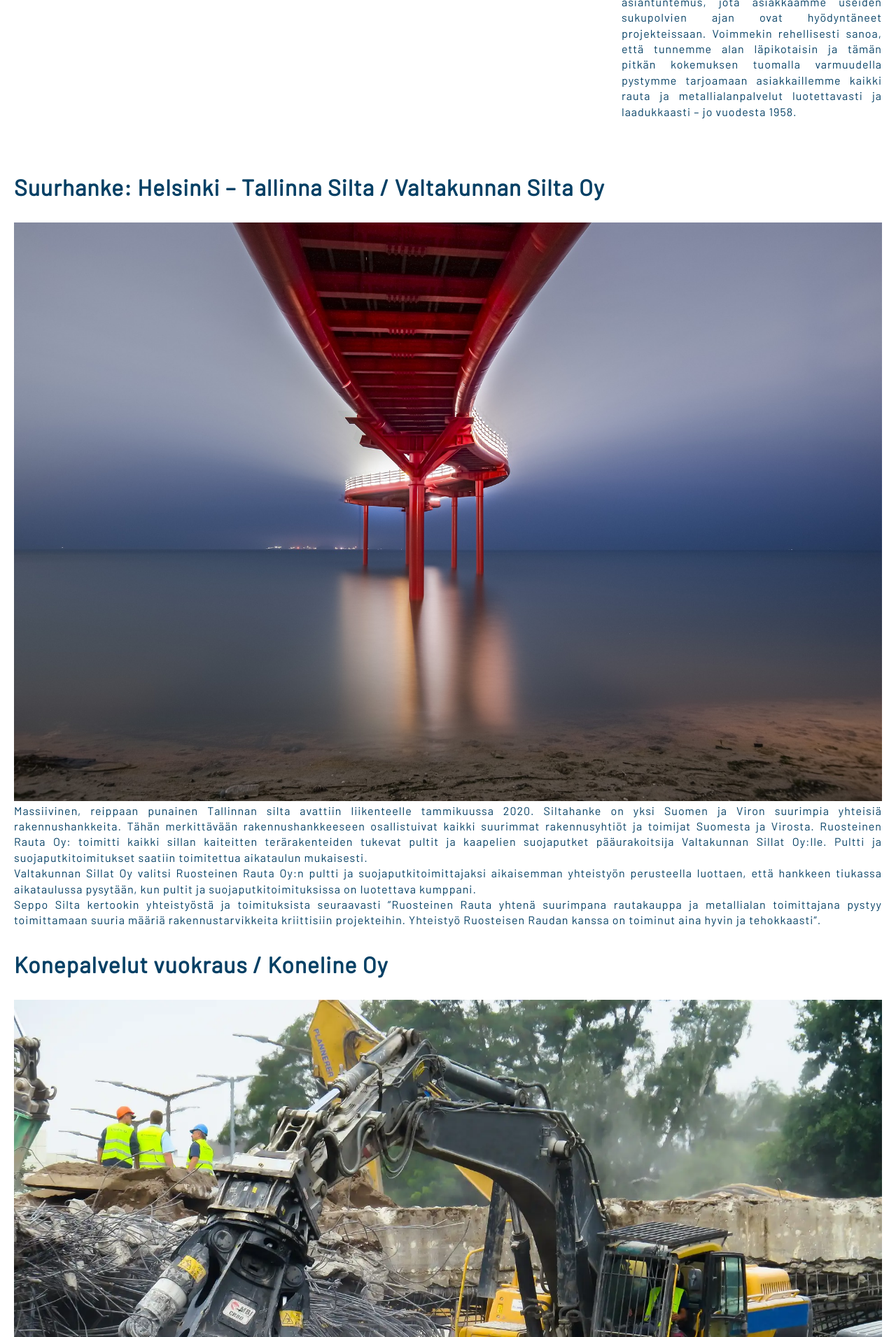
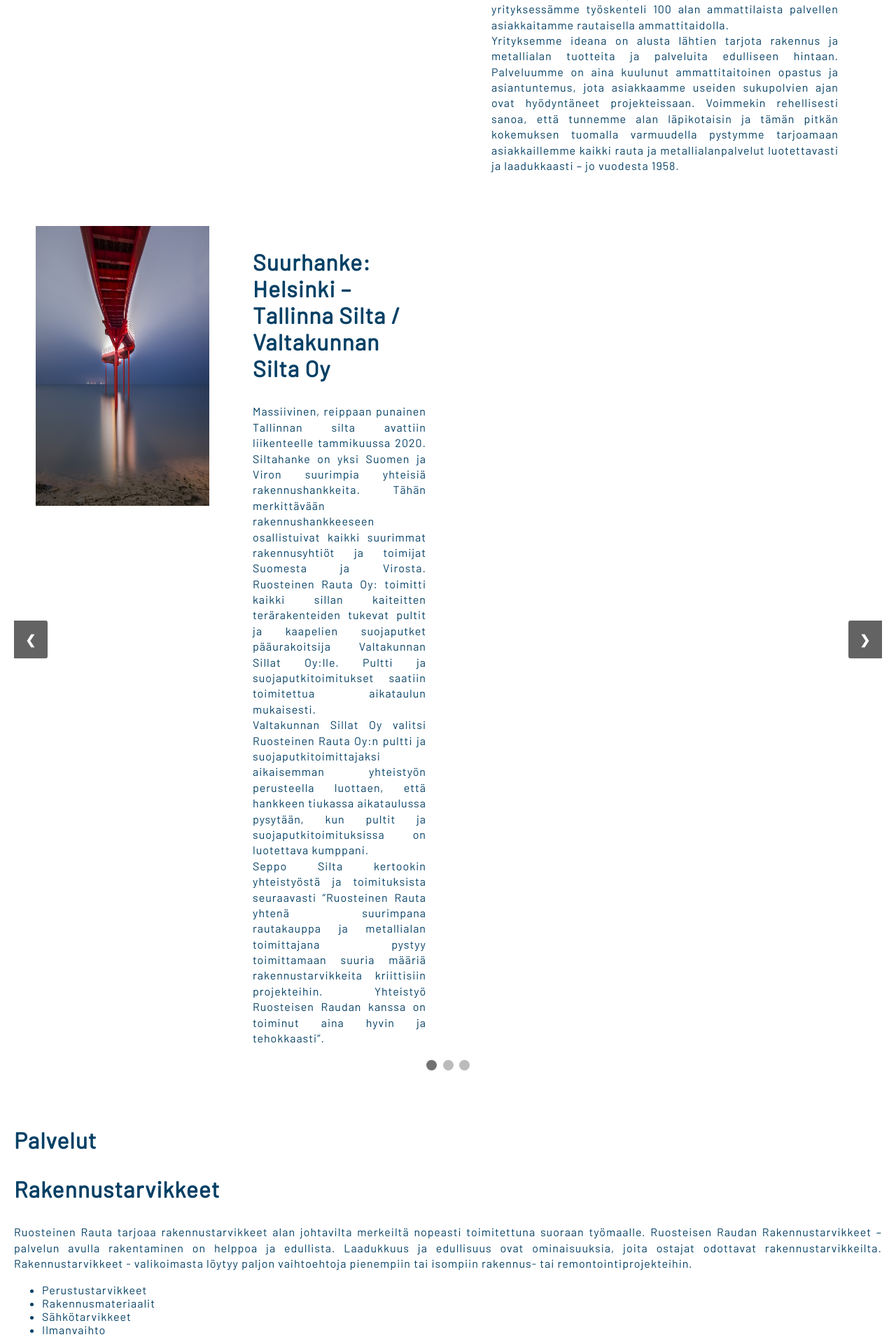
Before and after one commit to Mikael-Kolehmainen/Taitaja2022-semifinal-uppg, a PHP site: page / in a window 1280 px wide. Shown: the part 1674-3585 px from the top of the page at 70% size. Run offline with PHP 8.4, Linux system fonts and the light colour scheme.

Commit message:
Update 15.12.2021 14:49

```diff
--- a/hero.css
+++ b/hero.css
@@ -1,5 +1,6 @@
 .hero-background {
     height: 50%;
+    width: 100%;
     background-position: center;
     background-repeat: no-repeat;
     background-size: cover;
@@ -12,12 +13,13 @@
     top: 50%;
     left: 50%;
     transform: translate(-50%, -50%);
-    color: #054065;
+    color: white;
     z-index: 2;
 }
 .hero-text h1 {
     font-size: 56px;
     font-weight: bold;
+    background-color: rgba(0, 0, 0, .25);
 }
 .hero-text button {
     border: none;
--- a/index.php
+++ b/index.php
@@ -7,22 +7,26 @@
         <!-- Stylesheets -->
         <link href="main.css" rel="stylesheet" type="text/css">
         <link href="hero.css" rel="stylesheet" type="text/css">
-        <link href="sections.css" rel="stylesheet" type="text/css">
+        <link href="two-colums.css" rel="stylesheet" type="text/css">
+        <link href="slideshow.css" rel="stylesheet" type="text/css">
         <!-- Scripts -->
         <script src="sticky.js" async></script>
+        <script src="slideshow.js" async></script>
     </head>
     <body>
+        <div class="float-container" id="top">
             <header>
                 <img src="img/logo/Logo light.png" alt="Company logo">
-            <nav id="navbar">
+            </header>
+            <nav>
                 <ul>
-                    <a href="index.php"><li>Etusivu</li></a>
+                    <a href="index.php" class="active"><li class="active">Etusivu</li></a>
                     <a href="template.php"><li>Esimerkkisivu</li></a>
                     <a href="login.php"><li>Kirjaudu</li></a>
                 </ul>
             </nav>
-        </header>
-        <video class="hero-background" autoplay loop muted>
+        </div>
+        <video class="hero-background" autoplay loop muted poster="video/poster.jpg">
             <source src="video/background-video.mp4" type="video/mp4">
         </video>
             <div class="hero-text">
@@ -30,7 +34,7 @@
                 <button>Lue lisää</button>
             </div>
         <section>
-            <!-- Yritysesittely -->
+            <!-- Yritysesittely - two-columns.css-->
             <article>
                 <div class="row">
                     <div class="left">
@@ -40,7 +44,7 @@
                         <p>Oikein rakentaminen onnistuu hyvillä ratkaisuilla - Tervetuloa asioimaan Ruosteiseen Rautaan!</p>
                         <p>Ruosteinen Rauta on Porin Yrittäjien jäsenyritys. Tutustu Porin Yrittäjien toimintaan: <a href="https://www.yrittajat.fi/paikallisyhdistykset/porin-yrittajat/" target="_blank">https://www.yrittajat.fi/paikallisyhdistykset/porin-yrittajat/</a></p>
                     </div>
-                    <aside style="float: right"><img src="img/unsplash images/george-pastushok-d0yNnTEjEWY-unsplash.jpg" alt="kuva sahasta"></aside>
+                    <aside style="float: right; margin-right: 5%"><img src="img/unsplash images/george-pastushok-d0yNnTEjEWY-unsplash.jpg" alt="kuva sahasta"></aside>
                 </div>
                 <div class="row">
                     <div class="right">
@@ -49,32 +53,56 @@
                         <p>Yrityksen perustaja Rauno Rauta on palvellut asiakkaita vuodesta 1958 ja vuonna 2022 Tuukka Rauta jatkaa yrityksen ohjaksissa Reino Raudan jäädessä eläkkeelle. Tuukka Rauta on toiminut yrityksessä jo vuodesta 2000.  Vuonna 2021 yrityksessämme työskenteli 100 alan ammattilaista palvellen asiakkaitamme rautaisella ammattitaidolla.</p>
                         <p>Yrityksemme ideana on alusta lähtien tarjota rakennus ja metallialan tuotteita ja palveluita edulliseen hintaan. Palveluumme on aina kuulunut ammattitaitoinen opastus ja asiantuntemus, jota asiakkaamme useiden sukupolvien ajan ovat hyödyntäneet projekteissaan. Voimmekin rehellisesti sanoa, että tunnemme alan läpikotaisin ja tämän pitkän kokemuksen tuomalla varmuudella pystymme tarjoamaan asiakkaillemme kaikki rauta ja metallialanpalvelut luotettavasti ja laadukkaasti – jo vuodesta 1958.</p>
                     </div>
-                    <aside style="float: left"><img src="img/unsplash images/george-pastushok-d0yNnTEjEWY-unsplash.jpg" alt="kuva sahasta"></aside>
+                    <aside style="float: left; margin-left: 5%"><img src="img/unsplash images/tekton-e6Wr8LaH-Q8-unsplash.jpg" alt="kuva sahasta"></aside>
                 </div>
             </article>
-            <!-- Referenssejä -->
-            <article>
+            <!-- Referenssejä - carousel.css-->
+            <article id="home-page-section">
+                <div class="slideshow-container">
                     <!-- Referenssi 1 -->
-                <div id="reference1">
+                    <div class="mySlides fade" id="reference1">
+                        <div class="left">
+                            <img src="img/referenssi1.jpg" alt="kuva sillasta">
+                        </div>
+                        <div class="right">
                             <h1>Suurhanke: Helsinki – Tallinna Silta / Valtakunnan Silta Oy</h1>
-                    <img src="img/referenssi1.jpg" alt="kuva sillasta">
                             <p>Massiivinen, reippaan punainen Tallinnan silta avattiin liikenteelle tammikuussa 2020. Siltahanke on yksi Suomen ja Viron suurimpia yhteisiä rakennushankkeita. Tähän merkittävään rakennushankkeeseen osallistuivat kaikki suurimmat rakennusyhtiöt ja toimijat Suomesta ja Virosta.  Ruosteinen Rauta Oy: toimitti kaikki sillan kaiteitten terärakenteiden tukevat pultit ja kaapelien suojaputket pääurakoitsija Valtakunnan Sillat Oy:lle. Pultti ja suojaputkitoimitukset saatiin toimitettua aikataulun mukaisesti.</p>
                             <p>Valtakunnan Sillat Oy valitsi Ruosteinen Rauta Oy:n pultti ja suojaputkitoimittajaksi aikaisemman yhteistyön perusteella luottaen, että hankkeen tiukassa aikataulussa pysytään, kun pultit ja suojaputkitoimituksissa on luotettava kumppani.</p>
                             <p>Seppo Silta kertookin yhteistyöstä ja toimituksista seuraavasti ”Ruosteinen Rauta yhtenä suurimpana rautakauppa ja metallialan toimittajana pystyy toimittamaan suuria määriä rakennustarvikkeita kriittisiin projekteihin. Yhteistyö Ruosteisen Raudan kanssa on toiminut aina hyvin ja tehokkaasti”.</p>
                         </div>
+                    </div>
                     <!-- Referenssi 2 -->
-                <div id="reference2">
+                    <div class="mySlides fade" id="reference2">
+                        <div class="left">
+                            <img src="img/referenssi2.webp" alt="kuva kaivurista">
+                        </div>
+                        <div class="right">
                             <h1>Konepalvelut vuokraus / Koneline Oy</h1>
-                    <img src="img/referenssi2.webp" alt="kuva kaivurista">
                             <p>Koneline Oy tarjoaa maansiirto ja maatyö palveluita rakentajille. Vuonna 2021 KoneLine Oy luopui omista maansiirtokoneistaan ja käyttää urakoissaan Ruosteinen Rauta Oy:n vuokralaitevalikoimaa.</p>
                             <p>”Ruosteinen Rauta Oy” toimittaa meille projekteihin tarvittavia laitteistoja ja koneita. Koneet ja laitteet ovat aina toimivia ja hyvin huollettuja. Siirtyessämme vuokrakoneiden käyttöön, olemme pystyneet tarjoamaan maansiirtotöitä erittäin edulliseen hintaan asiakkaillemme. Vuokrakoneiden käytössä pystymme käyttämään ja saamaan käyttöömme juuri oikean laitteen oikeaan aikaan ja tämä luo liiketoimintaan kustannustehokkuutta. Ruosteinen Rauta on merkittävä kumppanimme, joka mahdollistaa toimintamme joustavuuden. Kannattavuutemme on kasvanut 89% kun siirryimme hyödyntämään Ruosteisen Raudan vuokrakonevalikoimaa toiminnassamme. ” Kertoo toimitusjohtaja Jorma Kontio Koneline Oy:stä. Koneline Oy suositteleekin Ruosteisen Raudan konevalikoimaan pienemmille ja suuremmille työmaille.</p>
                         </div>
+                    </div>
                     <!-- Referenssi 3 -->
-                <div id="reference3">
+                    <div class="mySlides fade" id="reference3">
+                        <div class="left">
+                            <img src="img/referenssi3.jpg" alt="kuva talosta">
+                        </div>
+                        <div class="right">
                             <h1>Talonrakentaja Olli Orava</h1>
-                    <img src="img/referenssi3.jpg" alt="kuva talosta">
                             <p>Uniikki koti rakentui Poriin vuonna 2019. Rakentaja Jussi Ahola rakensi unelmiensa kodin hankkien kaikki rakennustarvikkeet Ruosteisen Raudan monipuolisesta valikoimasta. Ahola on 12 metriä korkea moniulotteinen rakennus, oikea taideteos, joka toteutettiin Arkkitehtitoimisto Ainutlaatuinen koti Oy:n suunnitelmien pohjalta.</p>
                             <p>Jussi Ahola kommentoi rakennusprojektiaan seuraavasti: ”Rakentaminen oli helppoa ja nopeaa Ruosteisen Raudan avulla. Monipuolinen valikoima mahdollisti kaikkien tarvikkeiden hankinnan yhdestä ja samasta paikasta, jolloin säästin kustannuksista ja sain aina kokonaisvaltaista palvelua kaikkiin rakentamiseen liittyviin kysymyksiin ja palveluihin liittyen. Suosittelen Ruosteisen Raudan valikoimaa lämpimästi kaikille rakentajille pieniin ja isoihin projekteihin.”</p>
+                        </div>
+                    </div>
+                    <!-- Seurava ja takaisin nappit -->
+                    <a class="prev" onclick="plusSlides(-1)">&#10094;</a>
+                    <a class="next" onclick="plusSlides(1)">&#10095;</a>
+                </div>
+                <br>
+                <!-- Pisteet -->
+                <div style="text-align:center">
+                    <span class="dot" onclick="currentSlide(1)"></span>
+                    <span class="dot" onclick="currentSlide(2)"></span>
+                    <span class="dot" onclick="currentSlide(3)"></span>
                 </div>
             </article>
             <!-- Palvelut -->
@@ -144,6 +172,7 @@
             <!-- Yhteystiedot -->
             <div id="rest">
                 <img src="img/logo/Logo light.png" alt="Company logo">
+                <!-- <img src="img/SY_satakunta_RGB_musta.jpg" alt="Yrittäjät"> -->
                 <h2>Ruosteinen Rauta Oy</h2>
                 <p>Urheilutie 1,</p>
                 <p>28500 Pori</p>
@@ -154,23 +183,23 @@
             <aside>
                 <form id="contact-us" name="contact-us" action="" method="POST" autocomplete="off">
                     <div class="floating-label-group">
-                        <input type="text" id="fname" name="fname" class="form-control" autocomplete="off" autofocus required />
+                        <input type="text" id="fname" name="fname" class="form-control" autocomplete="off" required />
                         <label class="floating-label">Etunimi</label>
                     </div>
                     <div class="floating-label-group">
-                        <input type="text" id="lname" name="lname" class="form-control" autocomplete="off" autofocus required />
+                        <input type="text" id="lname" name="lname" class="form-control" autocomplete="off" required />
                         <label class="floating-label">Sukunimi</label>
                     </div>
                     <div class="floating-label-group">
-                        <input type="text" id="phone" name="phone" class="form-control" autocomplete="off" autofocus required />
+                        <input type="text" id="phone" name="phone" class="form-control" autocomplete="off" required />
                         <label class="floating-label">Puhelinnumero</label>
                     </div>
                     <div class="floating-label-group">
-                        <input type="text" id="e-mail" name="e-mail" class="form-control" autocomplete="off" autofocus required />
+                        <input type="text" id="e-mail" name="e-mail" class="form-control" autocomplete="off" required />
                         <label class="floating-label">Sähköposti</label>
                     </div>
                     <div class="floating-label-group">
-                        <input type="text" id="msg" name="msg" class="form-control" autocomplete="off" autofocus required />
+                        <input type="text" id="msg" name="msg" class="form-control" autocomplete="off" required />
                         <label class="floating-label">Viesti</label>
                     </div>
                     <input id="confirmation" type="submit" value="Lähetä">
--- a/main.css
+++ b/main.css
@@ -39,15 +47,40 @@ nav a {
     color: white;
 }
 nav a:hover, nav li:hover {
-    background-color: #AD4900;
+    background-color: #743000;
 }
-nav.active {
-    background-color: #0096F5;
+nav.active, li.active {
+    background-color: #db5b00;
 }
 .sticky {
     position: fixed;
     top: 0;
     width: 100%;
+}
+section {
+    margin-right: auto;
+    margin-left: auto;
+    max-width: 1850px;
+    background-color: white;
+}
+section p {
+    font-size: 16px;
+    font-weight: normal;
+    line-height: 1.4;
+    text-align: justify;
+    text-justify: inter-word;
+}
+section img {
+    width: 100%;
+}
+article {
+    padding: 20px;
+    margin-top: 5px;
+    margin-bottom: 5px;
+}
+article h1 {
+    font-size: 32px;
+    font-weight: bold;
 }
 footer aside {
     margin-right: auto;
--- a/sections.css
+++ /dev/null
@@ -1,42 +0,0 @@
-section {
-    margin-right: auto;
-    margin-left: auto;
-    max-width: 1850px;
-    background-color: white;
-}
-section p {
-    font-size: 16px;
-    font-weight: normal;
-    line-height: 1.4;
-    text-align: justify;
-    text-justify: inter-word;
-}
-section img {
-    width: 100%;
-}
-section aside {
-    width: 30%;
-}
-article {
-    padding: 20px;
-    margin-top: 5px;
-    margin-bottom: 5px;
-}
-article h1 {
-    font-size: 32px;
-    font-weight: bold;
-}
-article .left, article .right {
-    width: 30%;
-}
-article .left {
-    float: left;
-}
-article .right {
-    float: right;
-}
-.row:after {
-    content: "";
-    display: table;
-    clear: both;
-}
--- /dev/null
+++ b/slideshow.css
@@ -0,0 +1,78 @@
+.slideshow-container {
+    width: 100%;
+    position: relative;
+    margin: auto;
+}
+.mySlides {
+    display: none;
+    width: 50%;
+    margin-right: 0;
+}
+.mySlides:after {
+    content: "";
+    display: table;
+    clear: both;
+}
+.mySlides img {
+    width: 100%;
+    height: 400px;
+}
+.mySlides .left, .mySlides .right {
+    width: 40%;
+}
+.mySlides .left {
+    float: left;
+    margin-left: 5%;
+}
+.mySlides .right {
+    float: right;
+    margin-right: 5%;
+}
+.prev, .next {
+    cursor: pointer;
+    position: absolute;
+    top: 50%;
+    width: auto;
+    margin-top: -22px;
+    padding: 16px;
+    color: white;
+    background-color: rgba(61, 61, 61, 0.8);
+    font-weight: bold;
+    font-size: 18px;
+    border-radius: 0 3px 3px 0;
+    user-select: none;
+}
+.next {
+    right: 0;
+    border-radius: 3px 0 0 3px;
+}
+.prev:hover, .next:hover {
+    background-color: rgba(0,0,0,0.8);
+}
+.dot {
+    cursor: pointer;
+    height: 15px;
+    width: 15px;
+    margin: 0 2px;
+    background-color: #bbb;
+    border-radius: 50%;
+    display: inline-block;
+    transition: background-color 0.6s ease;
+}
+.active, .dot:hover {
+    background-color: #717171;
+}
+.fade {
+    -webkit-animation-name: fade;
+    -webkit-animation-duration: 1.5s;
+    animation-name: fade;
+    animation-duration: 1.5s;
+}
+@-webkit-keyframes fade {
+    from {opacity: .4}
+    to {opacity: 1}
+}
+@keyframes fade {
+    from {opacity: .4}
+    to {opacity: 1}
+}
--- /dev/null
+++ b/two-colums.css
@@ -0,0 +1,23 @@
+section aside {
+    width: 40%;
+    margin-top: 40px;
+}
+article .left, article .right {
+    width: 40%;
+}
+article .left {
+    float: left;
+    margin-left: 5%;
+}
+article .right {
+    float: right;
+    margin-right: 5%;
+}
+.row {
+    margin-bottom: 30px;
+}
+.row:after {
+    content: "";
+    display: table;
+    clear: both;
+}
```
Also changed, not shown: other parts of main.css (+19 -11 lines), login.php (+7 -5 lines), slideshow.js (added, +28 -0 lines), sticky.js (+4 -4 lines), template.php (+7 -5 lines), video/poster.jpg (added). Lines whose indentation alone changed are shown as unchanged.
